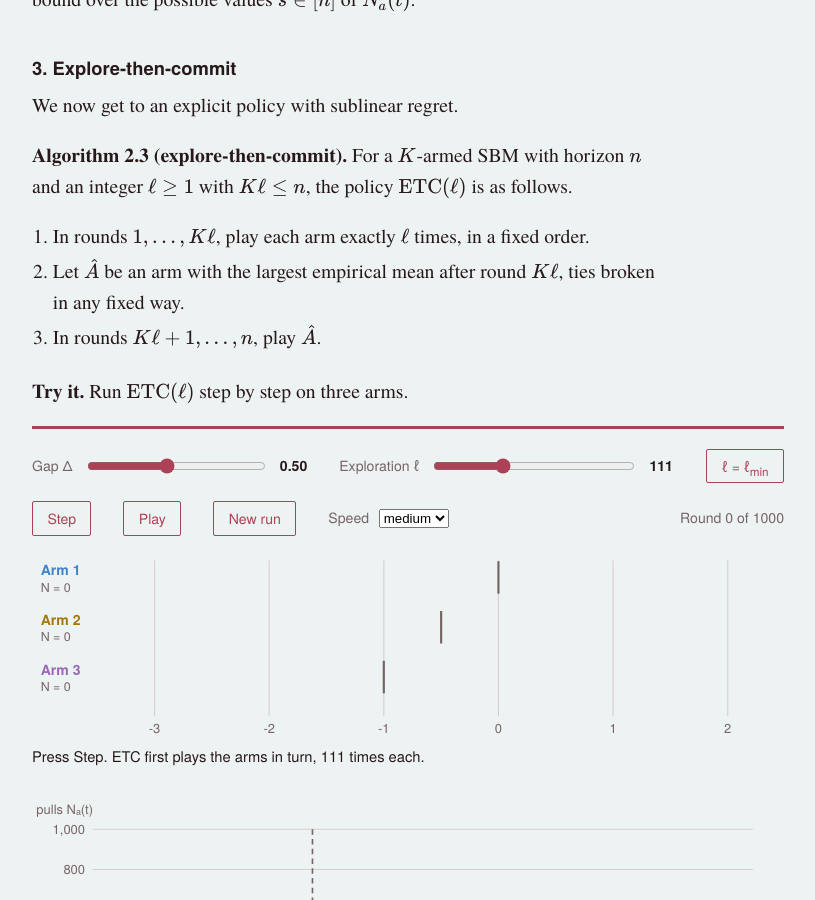
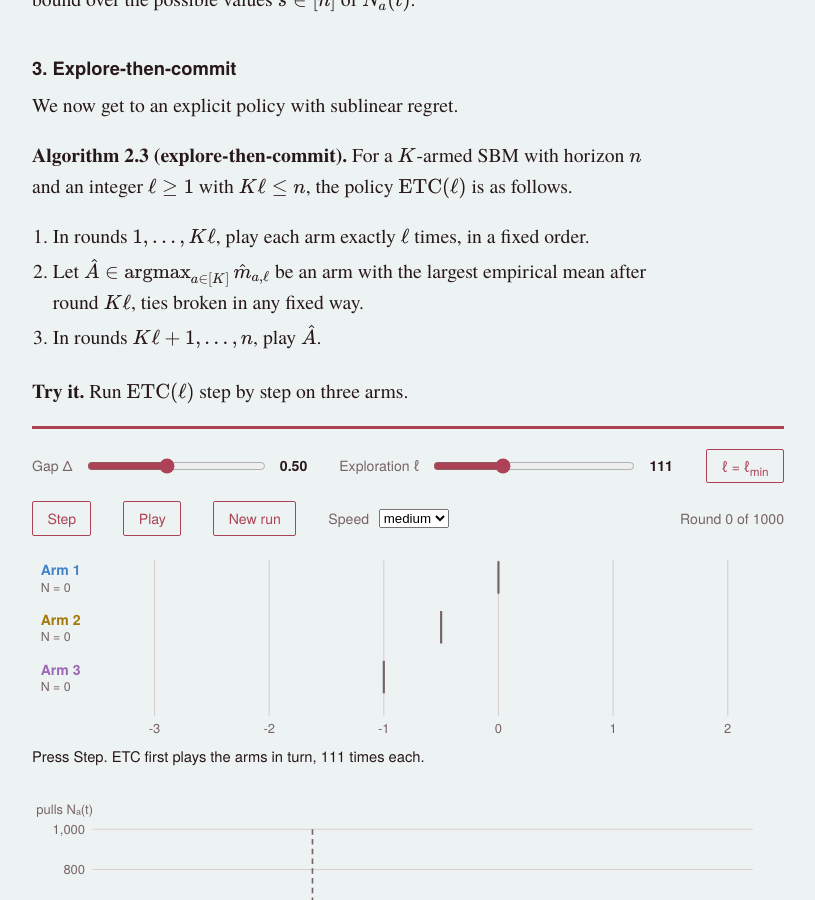
Before and after one commit to iyertejas/iyertejas.github.io, a Jekyll site: the page built from course-rl-2026-lecture-2.md, in a window 1280 px wide and 900 px high, scrolled down 4154 px. Shown: the whole window, without its empty margins (232-1047 px from the left). Built offline with Jekyll 4.4.1, drawn with Linux system fonts in a browser that asks for light colours.

Commit message:
Lecture 2: write the ETC commitment as an argmax

```diff
--- a/course-rl-2026-lecture-2.md
+++ b/course-rl-2026-lecture-2.md
@@ -110,7 +110,7 @@ We now get to an explicit policy with sublinear regret.
 {: #algorithm-2-3}
 
 1. In rounds $$1, \dots, K\ell$$, play each arm exactly $$\ell$$ times, in a fixed order.
-2. Let $$\hat A$$ be an arm with the largest empirical mean after round $$K\ell$$, ties broken in any fixed way.
+2. Let $$\hat A \in \operatorname{argmax}_{a \in [K]} \hat m_{a,\ell}$$ be an arm with the largest empirical mean after round $$K\ell$$, ties broken in any fixed way.
 3. In rounds $$K\ell + 1, \dots, n$$, play $$\hat A$$.
 
 **Try it.** Run $$\mathrm{ETC}(\ell)$$ step by step on three arms.
```
